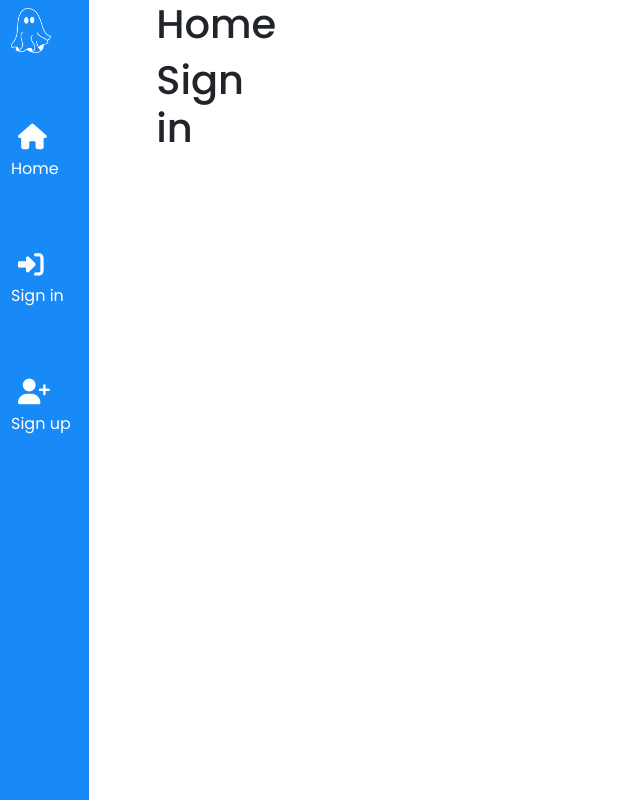
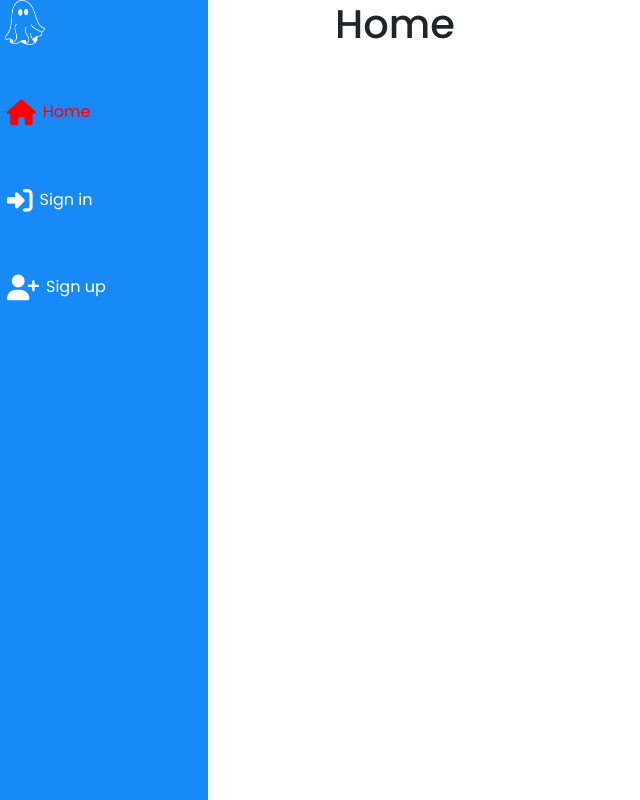
Before and after one commit to cjfinan/TaskIt, a React (Create React App) app: page / in a window 1280 px wide. Shown: the whole page, without its empty margins (0-640 px from the left). Built offline with nearby package versions, Linux system fonts and the light colour scheme.

Commit message:
[ADD] routing to app and NavLinks

```diff
--- a/package.json
+++ b/package.json
@@ -10,7 +10,7 @@
     "react": "^18.2.0",
     "react-bootstrap": "^1.6.3",
     "react-dom": "^18.2.0",
-    "react-router-dom": "^5.3.0",
+    "react-router-dom": "^5.3.4",
     "react-scripts": "5.0.1",
     "web-vitals": "^2.1.4"
   },
--- a/src/App.js
+++ b/src/App.js
@@ -1,19 +1,23 @@
 import { Col, Container, Row } from "react-bootstrap";
 import styles from "./App.module.css";
 import NavBar from "./components/NavBar";
+import { Route, Switch } from "react-router-dom";
 
 function App() {
   return (
     <div className={styles.App}>
-      <Container className={styles.Main}>
+      <Container fluid>
         <Row>
-          <Col xs={6}>
+          <Col xs={3} className={styles.col}>
             <NavBar />
           </Col>
-          <Col xs={6}>
-            <h1>Home</h1>
-            <h1>Sign in</h1>
-          </Col>
+          <Switch>
+            <Col xs={8}>
+              <Route exact path="/" render={() => <h1>Home</h1>} />
+              <Route exact path="/signin" render={() => <h1>Sign in</h1>} />
+              <Route exact path="/signup" render={() => <h1>Sign up</h1>} />
+            </Col>
+          </Switch>
         </Row>
       </Container>
     </div>
--- a/src/App.module.css
+++ b/src/App.module.css
@@ -9,13 +9,14 @@
     width: 100vw;
 }
 
-/* .Secondary{
-    margin-left: 0;
-    padding-left: 0;
-} */
-
 i {
     font-size: 1.6rem;
     padding: 7px;
     vertical-align: middle;
 }
+
+.col{
+    margin: 0;
+    margin-left: 0;
+    padding-left: 0;
+}
--- a/src/components/NavBar.js
+++ b/src/components/NavBar.js
@@ -1,7 +1,8 @@
 import React from "react";
-import { Col, Container, Nav, NavLink, Row } from "react-bootstrap";
+import { Col, Nav, Row } from "react-bootstrap";
 import styles from "../styles/NavBar.module.css";
 import logo from "../assets/GhostWhite.png";
+import { NavLink } from "react-router-dom";
 const NavBar = () => {
   const loggedInIcons = (
     <>
@@ -28,15 +29,28 @@
 
   const loggedOutIcons = (
     <>
-      <NavLink className={styles.NavLink}>
+      <NavLink
+        to="/"
+        exact
+        className={styles.NavLink}
+        activeClassName={styles.Active}
+      >
         <i className="fas fa-home"></i>
         <span className="d-none d-sm-inline">Home</span>
       </NavLink>
-      <NavLink className={styles.NavLink}>
+      <NavLink
+        to="/signin"
+        className={styles.NavLink}
+        activeClassName={styles.Active}
+      >
         <i className="fas fa-sign-in-alt"></i>
         <span className="d-none d-sm-inline">Sign in</span>
       </NavLink>
-      <NavLink className={styles.NavLink}>
+      <NavLink
+        to="/signup"
+        className={styles.NavLink}
+        activeClassName={styles.Active}
+      >
         <i className="fas fa-user-plus"></i>
         <span className="d-none d-sm-inline">Sign up</span>
       </NavLink>
@@ -46,7 +60,7 @@
     <Row>
       <Col xs={8} className={styles.Col}>
         <Nav className={styles.Sidebar}>
-          <NavLink>
+          <NavLink to="/">
             <img src={logo} alt="logo" height="45" className={styles.logo} />
           </NavLink>
           {loggedOutIcons}
--- a/src/index.js
+++ b/src/index.js
@@ -1,13 +1,16 @@
-import React from 'react';
-import ReactDOM from 'react-dom/client';
-import './index.css';
-import App from './App';
-import reportWebVitals from './reportWebVitals';
+import React from "react";
+import ReactDOM from "react-dom/client";
+import "./index.css";
+import App from "./App";
+import reportWebVitals from "./reportWebVitals";
+import { BrowserRouter as Router } from "react-router-dom";
 
-const root = ReactDOM.createRoot(document.getElementById('root'));
+const root = ReactDOM.createRoot(document.getElementById("root"));
 root.render(
   <React.StrictMode>
-    <App />
+    <Router>
+      <App />
+    </Router>
   </React.StrictMode>
 );
 
--- a/src/styles/NavBar.module.css
+++ b/src/styles/NavBar.module.css
@@ -11,6 +11,7 @@
 .NavLink{
     color: white;
     margin-top: 3rem;
+    padding-left: 5px;
 }
 
 .NavLink:hover{
@@ -19,8 +20,12 @@
     color: purple;
 }
 
+.Active{
+    color: red;
+}
+
 .logo{
-
+    margin-left: 10px;
 }
 
 .Col{
```
Also changed, not shown: 1 other file (tests, documents, lock files or other folders).
